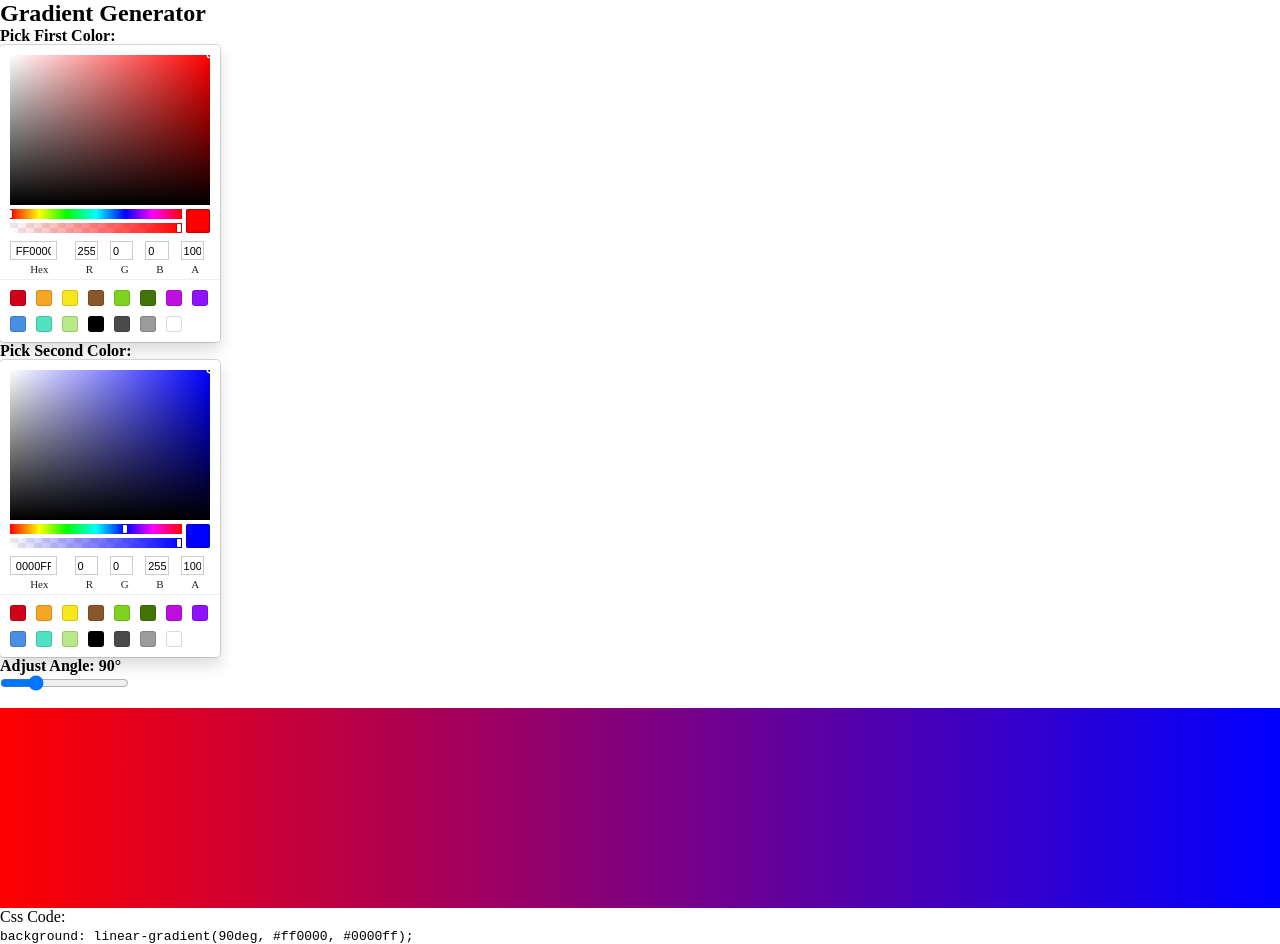
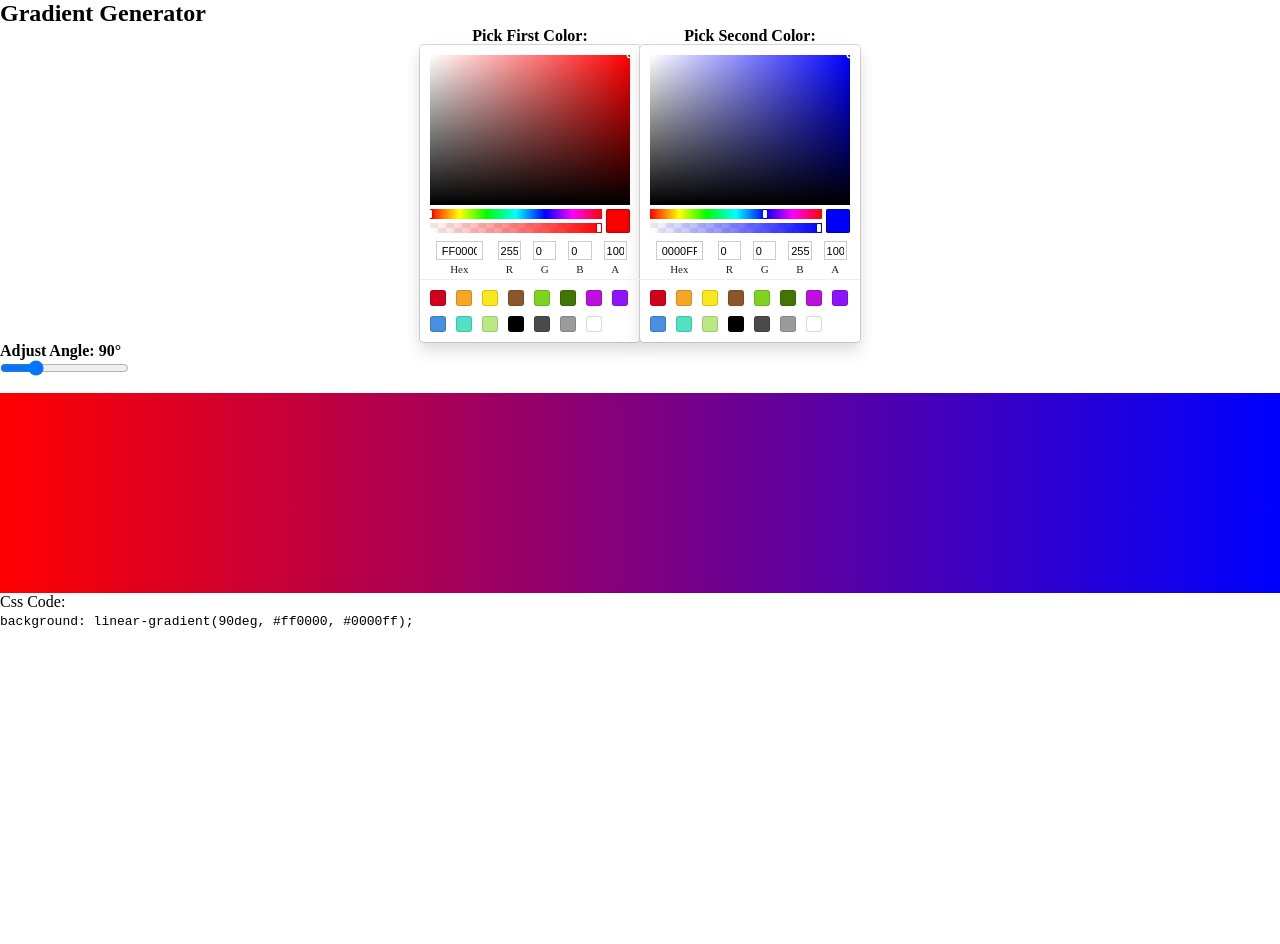
Before and after one commit to Espadv69/GradientMagic, a React (Vite) app: page / in a window 1280 px wide. After the commit the page ends 800 px from the top, so only its background shows below. Built offline with nearby package versions, Linux system fonts and the light colour scheme.

Commit message:
Add center alignment and flexbox layout to colors picker in GradientGenerator

```diff
--- a/src/components/GradientGenerator.css
+++ b/src/components/GradientGenerator.css
@@ -0,0 +1,5 @@
+.colors-picker {
+  text-align: center;
+  display: flex;
+  justify-content: center;
+}
```
